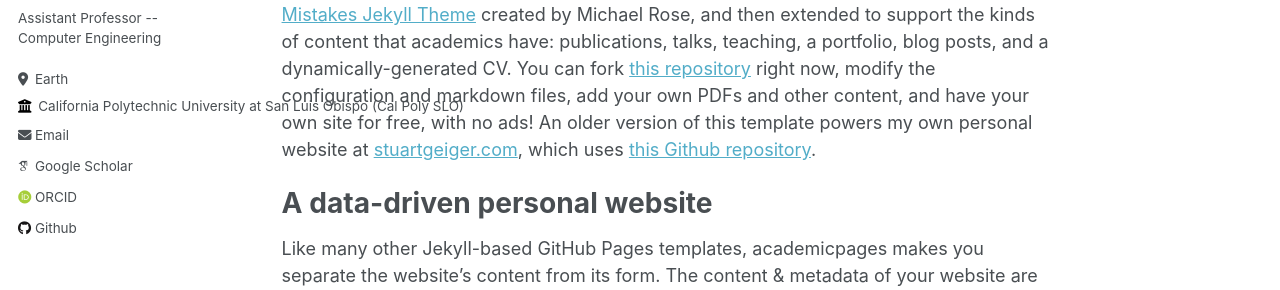
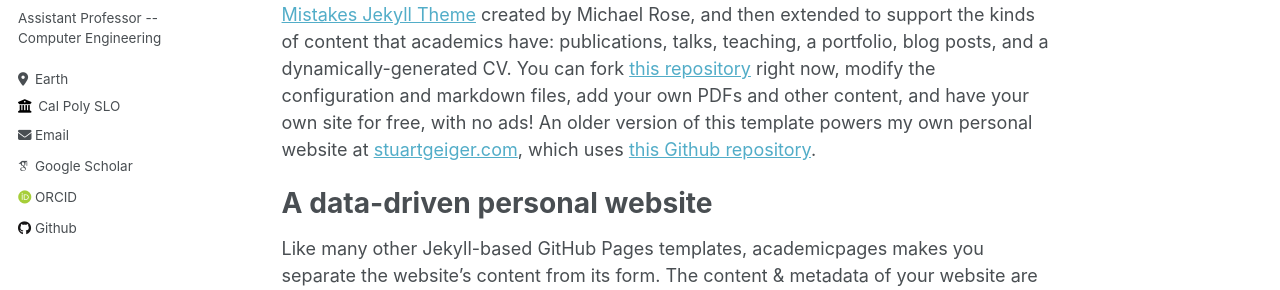
Before and after one commit to cdiazalvarenga/cdiazalvarenga.github.io, a Jekyll site: the page built from _pages/about.md, in a window 1280 px wide. Shown: the part 263-553 px from the top of the page. Built offline with Jekyll 4.4.1, drawn with Linux system fonts in a browser that asks for light colours; some web fonts are replaced.

Commit message:
Update _config.yml

```diff
--- a/_config.yml
+++ b/_config.yml
@@ -26,7 +26,7 @@ author:
   pronouns         : # example: "she/her"
   bio              : "Assistant Professor -- Computer Engineering"
   location         : "Earth"
-  employer         : "California Polytechnic University at San Luis Obispo (Cal Poly SLO)"
+  employer         : "Cal Poly SLO"
   uri              : # URL
   email            : "carlosediaz.cd@gmail.com"
 
```
